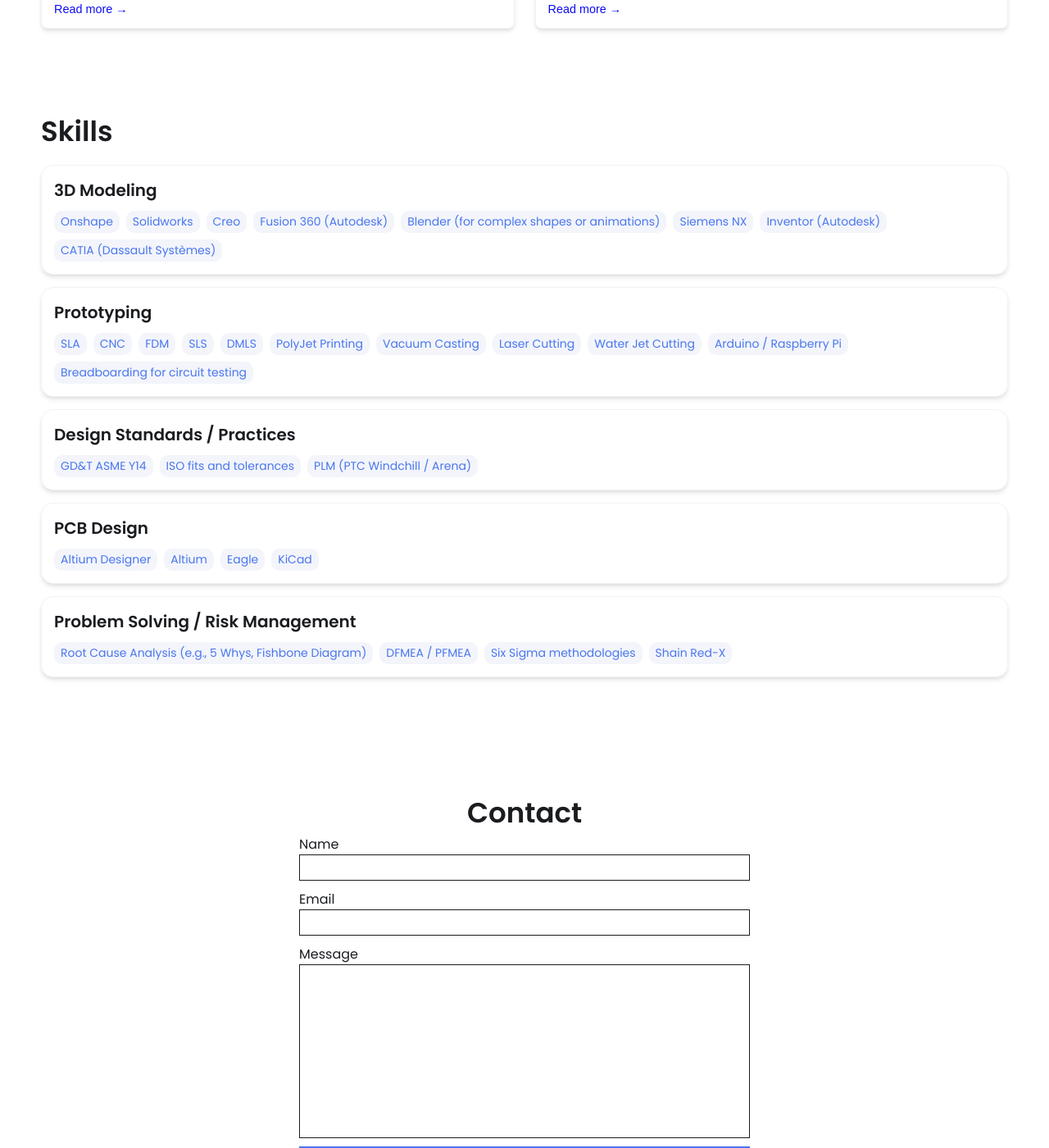
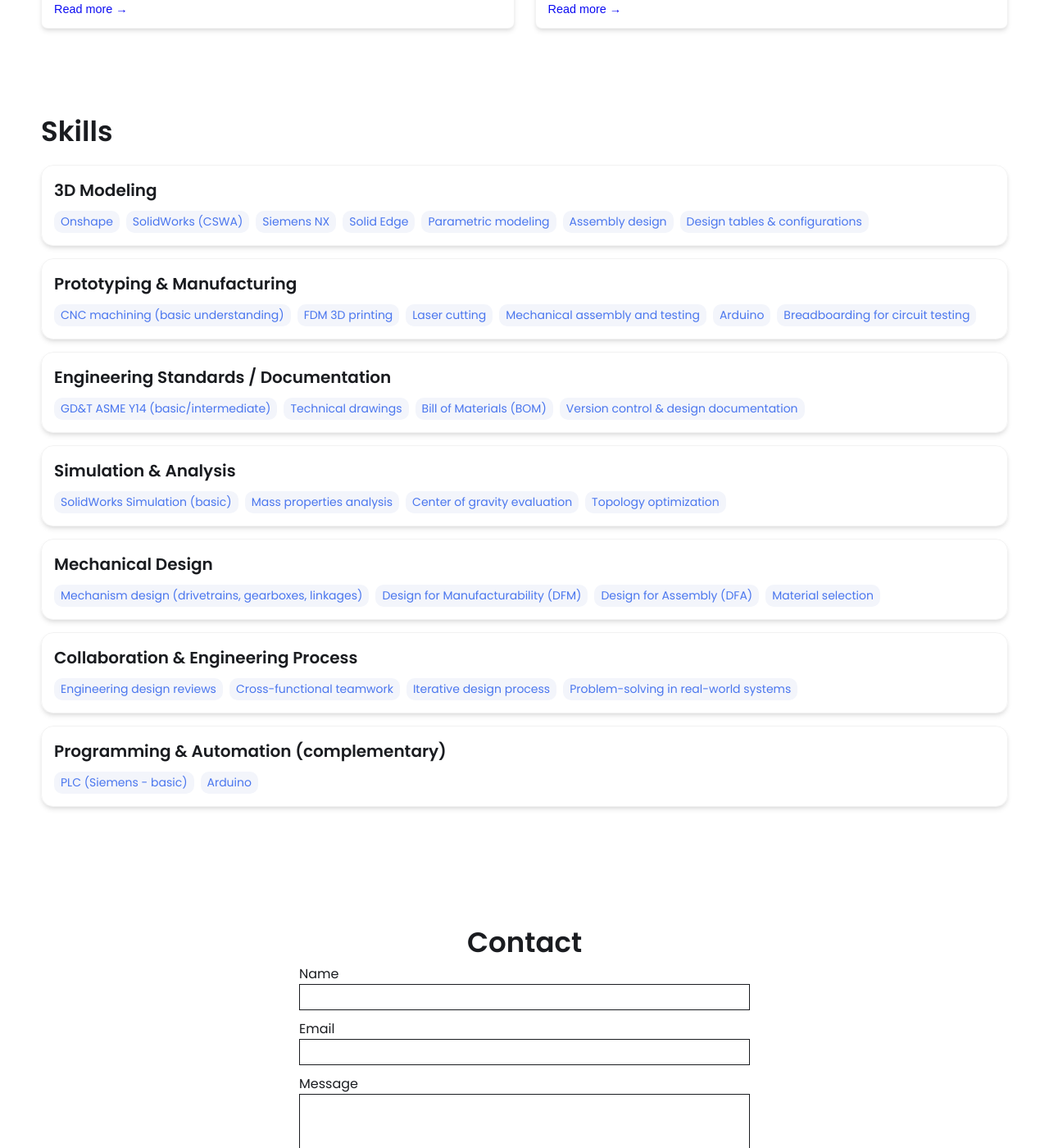
Before and after one commit to Ramdark12/Aaron.github.io, a Jekyll site: the page built from index.html, in a window 1280 px wide and 1400 px high, scrolled down 1491 px. Shown: the whole window at 82% size. Built offline with Jekyll 4.4.1, drawn with Linux system fonts in a browser that asks for light colours.

Commit message:
Update _config.yml

```diff
--- a/_config.yml
+++ b/_config.yml
@@ -7,7 +7,7 @@
 
 # Main Page Setup
 
-title: Aaron Reyes Mendoza's Portfolio # This is what shows up in the tab of the browser
+title: Aaron Reyes's Portfolio # This is what shows up in the tab of the browser
 
 
 
@@ -47,44 +47,55 @@ external-links:    # input only your own url slug. The icons with missing entrie
 skills:
   - category: 3D Modeling
     tools:
-    - Onshape
-    - Solidworks
-    - Creo
-    - Fusion 360 (Autodesk)
-    - Blender (for complex shapes or animations)
-    - Siemens NX
-    - Inventor (Autodesk)
-    - CATIA (Dassault Systèmes)
-  - category: Prototyping
+      - Onshape
+      - SolidWorks (CSWA)
+      - Siemens NX
+      - Solid Edge
+      - Parametric modeling
+      - Assembly design
+      - Design tables & configurations
+
+  - category: Prototyping & Manufacturing
     tools:
-    - SLA
-    - CNC
-    - FDM
-    - SLS
-    - DMLS
-    - PolyJet Printing
-    - Vacuum Casting
-    - Laser Cutting
-    - Water Jet Cutting
-    - Arduino / Raspberry Pi
-    - Breadboarding for circuit testing
-  - category: Design Standards / Practices
+      - CNC machining (basic understanding)
+      - FDM 3D printing
+      - Laser cutting
+      - Mechanical assembly and testing
+      - Arduino
+      - Breadboarding for circuit testing
+
+  - category: Engineering Standards / Documentation
     tools:
-    - GD&T ASME Y14
-    - ISO fits and tolerances
-    - PLM (PTC Windchill / Arena)
-  - category: PCB Design
+      - GD&T ASME Y14 (basic/intermediate)
+      - Technical drawings
+      - Bill of Materials (BOM)
+      - Version control & design documentation
+
+  - category: Simulation & Analysis
     tools:
-    - Altium Designer
-    - Altium
-    - Eagle
-    - KiCad
-  - category: Problem Solving / Risk Management
+      - SolidWorks Simulation (basic)
+      - Mass properties analysis
+      - Center of gravity evaluation
+      - Topology optimization
+
+  - category: Mechanical Design
     tools:
-    - Root Cause Analysis (e.g., 5 Whys, Fishbone Diagram)
-    - DFMEA / PFMEA
-    - Six Sigma methodologies
-    - Shain Red-X
+      - Mechanism design (drivetrains, gearboxes, linkages)
+      - Design for Manufacturability (DFM)
+      - Design for Assembly (DFA)
+      - Material selection
+
+  - category: Collaboration & Engineering Process
+    tools:
+      - Engineering design reviews
+      - Cross-functional teamwork
+      - Iterative design process
+      - Problem-solving in real-world systems
+
+  - category: Programming & Automation (complementary)
+    tools:
+      - PLC (Siemens - basic)
+      - Arduino
 
 
 # Contact Form Setup. Setup an account and copy over the key. When someone fills out the form, it will be received in your email.
```
